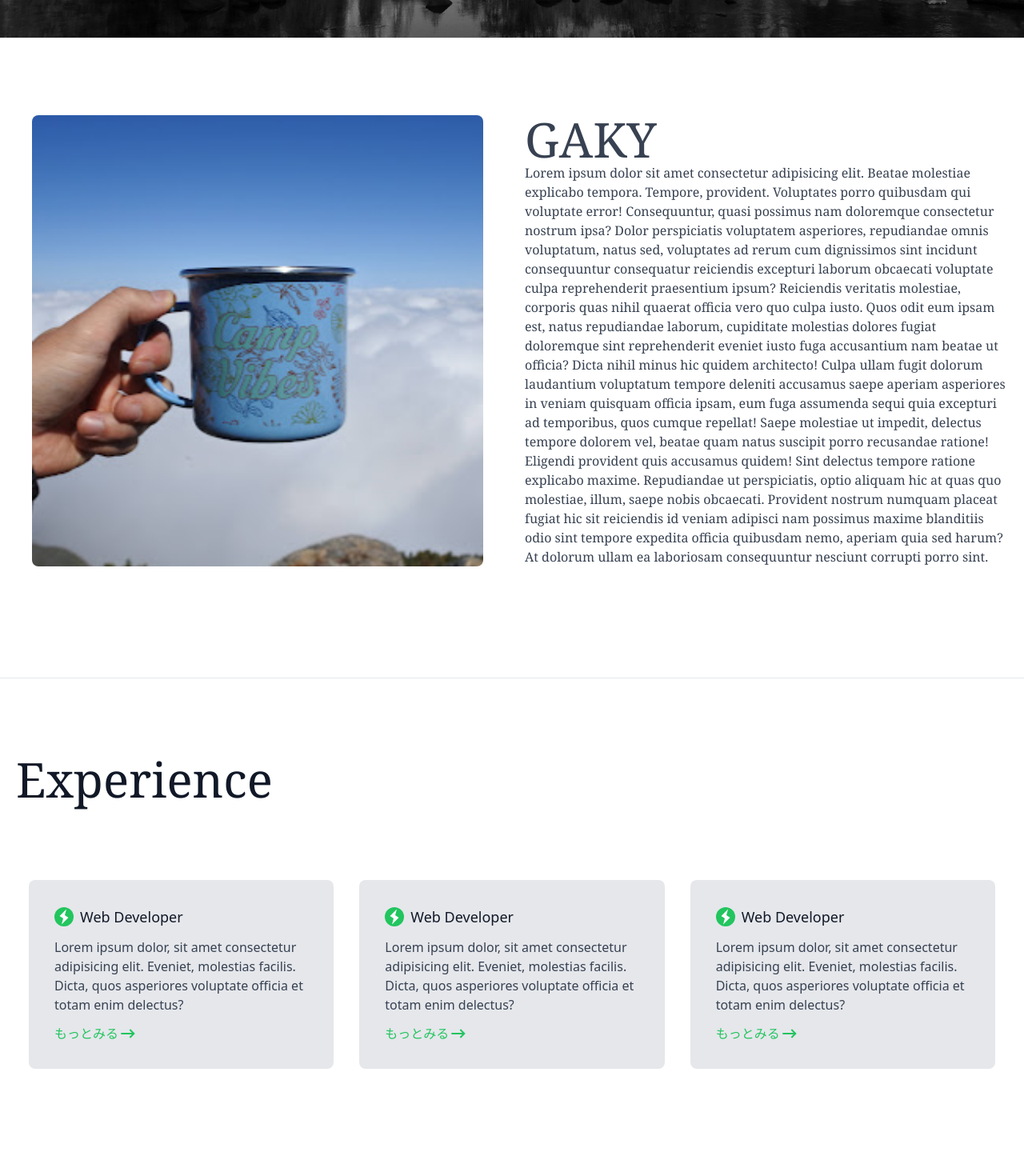
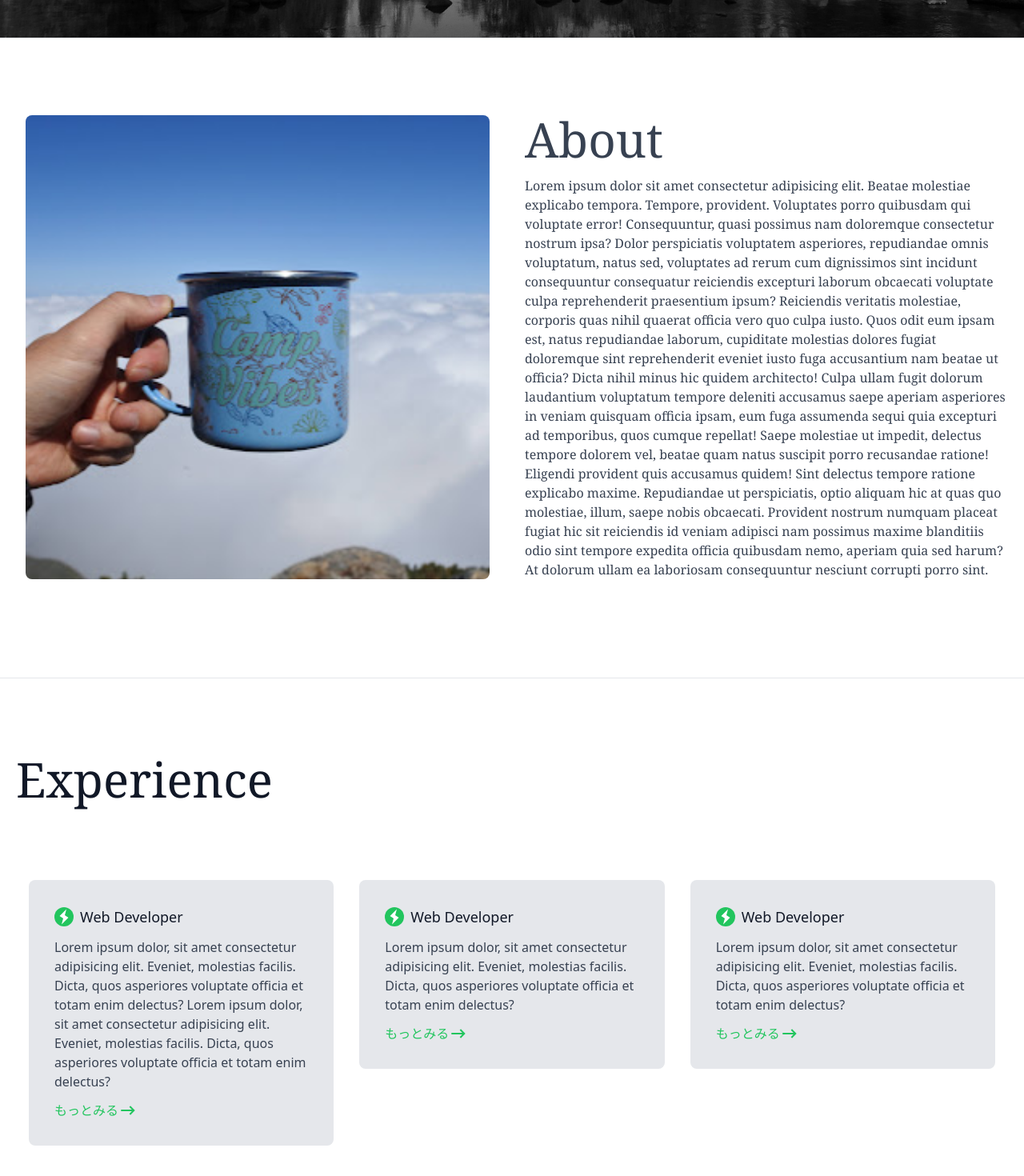
Before and after one commit to ingk-18/portfolio-v2, a React (Vite) app: page / in a window 1280 px wide. Shown: the part 822-2292 px from the top of the page at 80% size. Built offline with nearby package versions, Linux system fonts and the light colour scheme.

Commit message:
日本語対応の準備

```diff
--- a/src/components/experience.jsx
+++ b/src/components/experience.jsx
@@ -39,7 +39,18 @@ const experience = () => {
                   <p>
                     Lorem ipsum dolor, sit amet consectetur adipisicing elit.
                     Eveniet, molestias facilis. Dicta, quos asperiores voluptate
-                    officia et totam enim delectus?
+                    officia et totam enim delectus? Lorem ipsum dolor, sit amet
+                    consectetur adipisicing elit. Eveniet, molestias facilis.
+                    Dicta, quos asperiores voluptate officia et totam enim
+                    delectus?
+                  </p>
+                  <p className="hidden">
+                    いくつもの出会いと別れ振り返って、思う一人で生きるより永久に傷つきたい
+                    そう思えなきゃ楽しくないじゃん過去から学ぶより君に近づきたい今夜のことは誰にも言わない
+                    いくつもの出会いと別れ振り返って、思う一人で生きるより永久に傷つきたい
+                    そう思えなきゃ楽しくないじゃん過去から学ぶより君に近づきたい今夜のことは誰にも言わない
+                    いくつもの出会いと別れ振り返って、思う一人で生きるより永久に傷つきたい
+                    そう思えなきゃ楽しくないじゃん過去から学ぶより君に近づきたい今夜のことは誰にも言わない
                   </p>
                   <a href="" className="flex mt-3 text-green-500 items-center">
                     もっとみる
--- a/src/components/introduce.jsx
+++ b/src/components/introduce.jsx
@@ -9,7 +9,7 @@ const introduce = () => {
             <img className="rounded-lg" src="./img/icon.jpg" alt="" />
           </div>
           <div className="md:w-1/2 font-serif lg:pl-4 md:pl-2">
-            <h1 className="text-3xl sm:text-6xl">GAKY</h1>
+            <h1 className="text-3xl sm:text-6xl mb-4">About</h1>
             <p>
               Lorem ipsum dolor sit amet consectetur adipisicing elit. Beatae
               molestiae explicabo tempora. Tempore, provident. Voluptates porro
```
